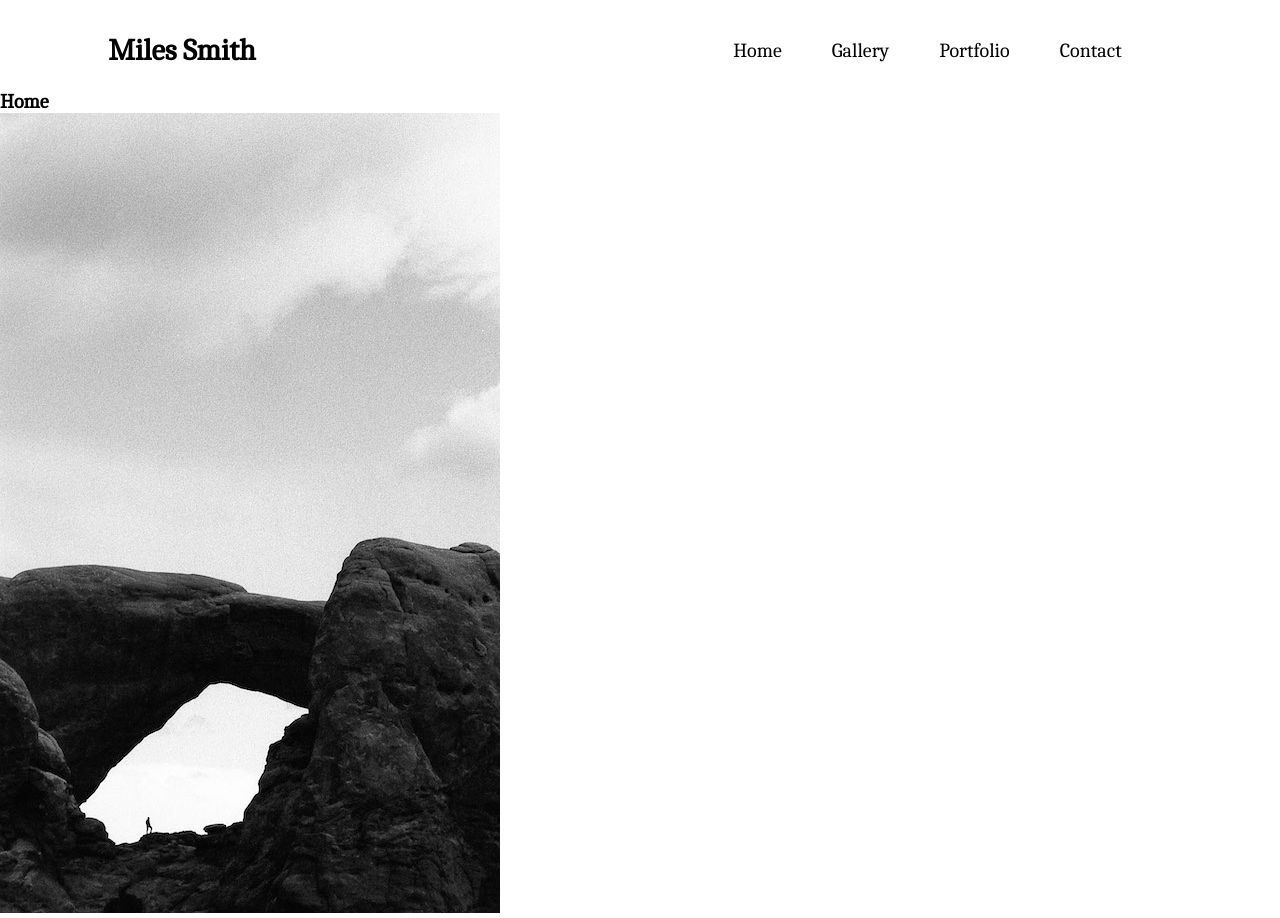
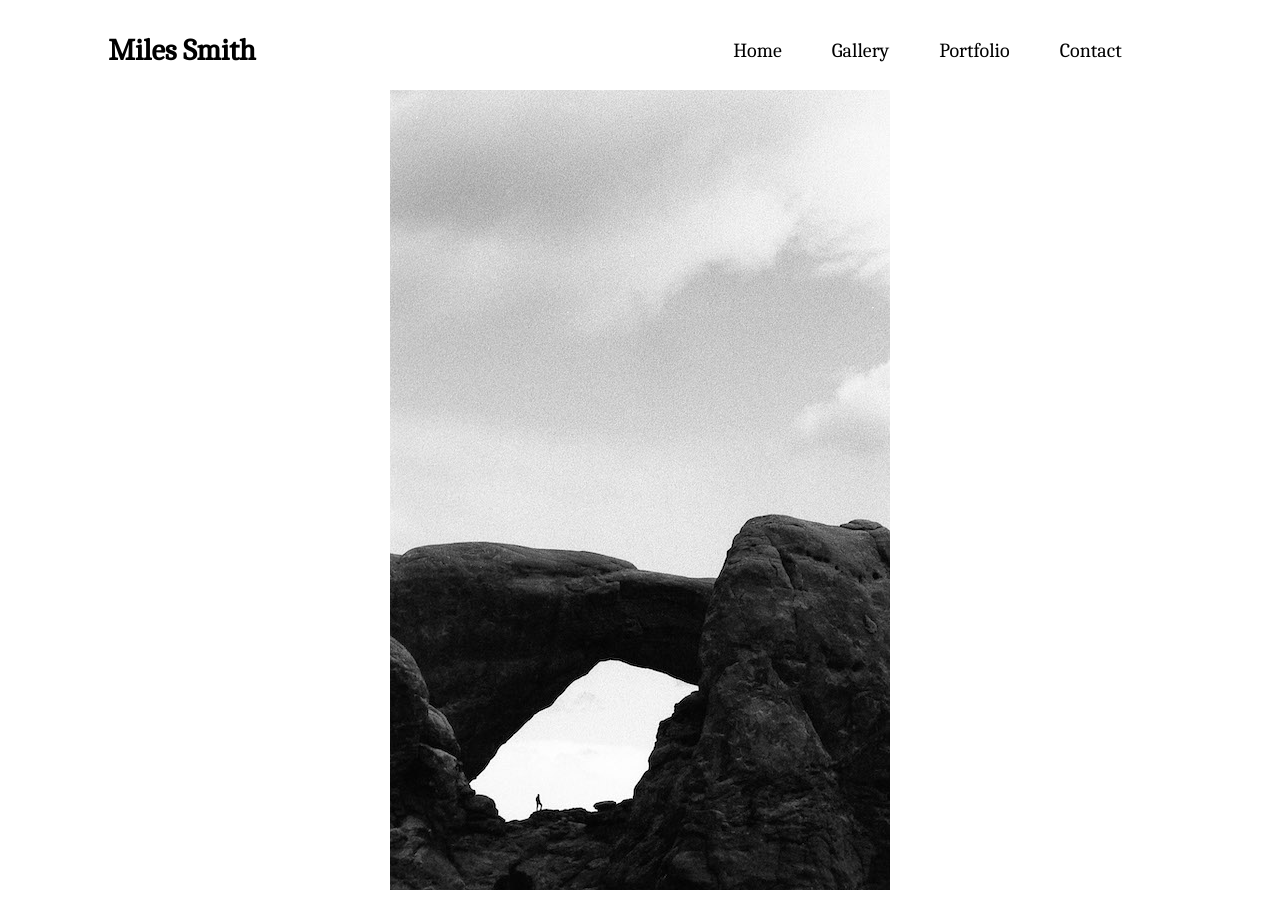
Before and after one commit to jgoth23/miles-smith-website, a React (Create React App) app in the folder miles-smith-website/: page /home in a window 1280 px wide. After the commit the page ends 895 px from the top, so only its background shows below. Built offline with nearby package versions, Linux system fonts and the light colour scheme.

Commit message:
image centered

```diff
--- a/miles-smith-website/src/App.css
+++ b/miles-smith-website/src/App.css
@@ -10,3 +10,7 @@
   font-family: 'Caladea', serif;
   font-size: 20px;
 }
+.Home {
+  text-align: center;
+
+}
--- a/miles-smith-website/src/pages/Home.js
+++ b/miles-smith-website/src/pages/Home.js
@@ -4,8 +4,8 @@ import React from 'react';
 function Home() {
   return (
     <div className='Home'>
-      <h1>Home</h1>
-      <img src="Vegas Trip-475 copy.jpg"></img>
+
+      <img src="Vegas Trip-475 copy.jpg" className="homeImage"></img>
     </div>
   )
 }
```
